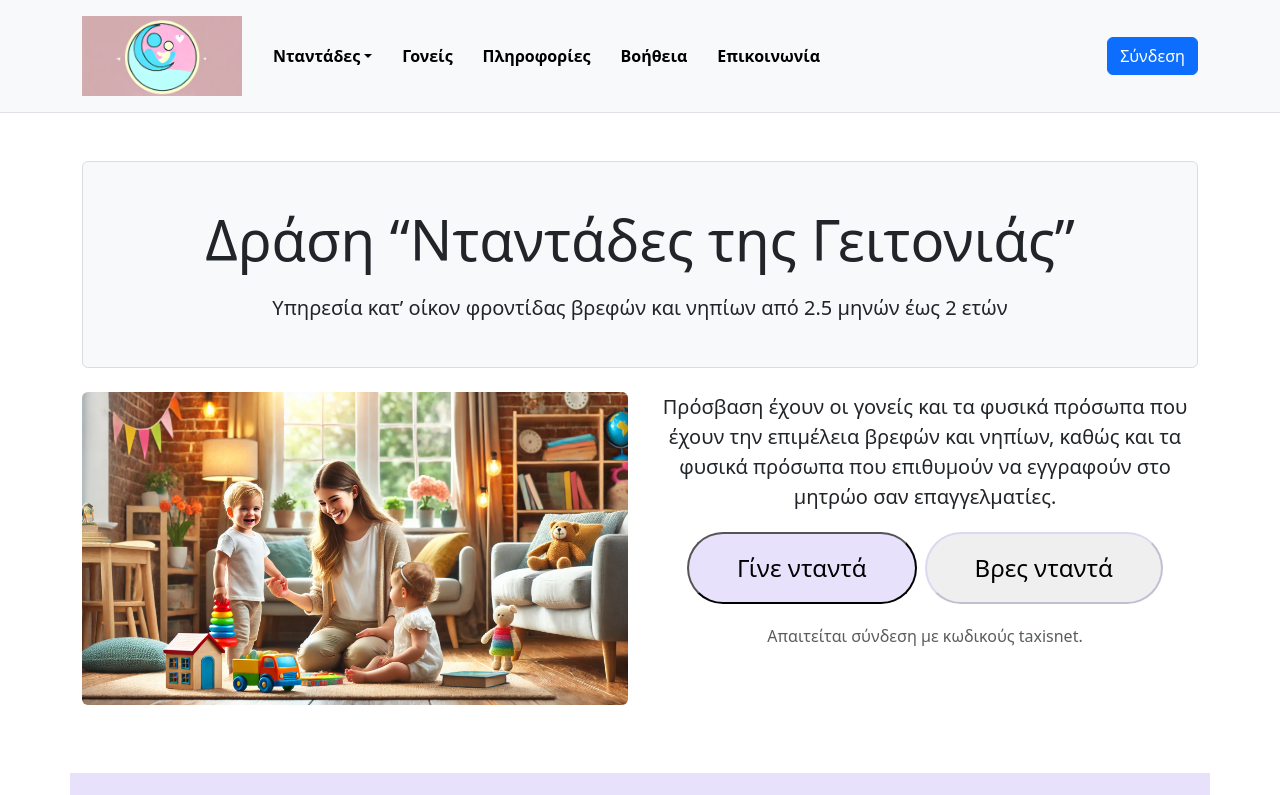
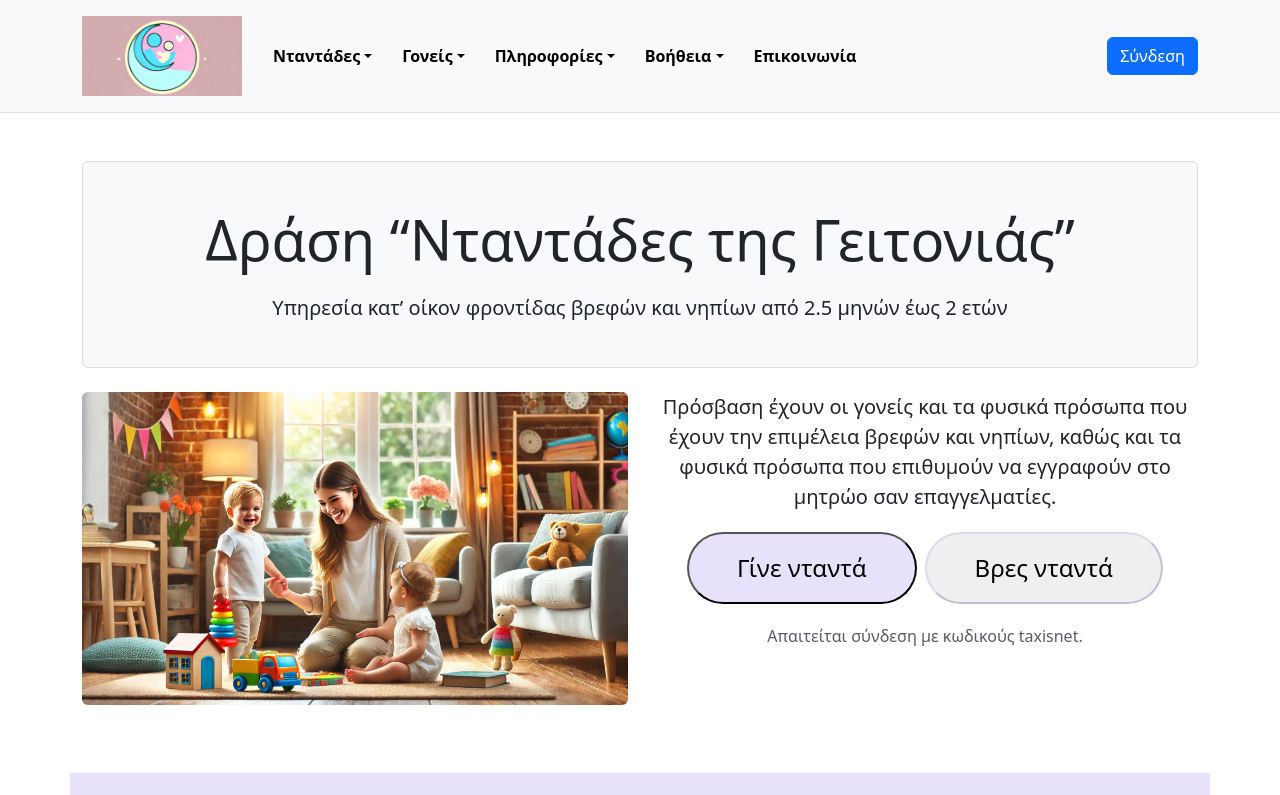
Before and after one commit to shavlego/EAM-PROJECT, a React (Vite) app in the folder my-react-app/: page / in a window 1280 px wide. Shown: the top 795 px of the page. Built offline with nearby package versions, Linux system fonts and the light colour scheme.

Commit message:
finished menu changes

```diff
--- a/my-react-app/src/components/Header.jsx
+++ b/my-react-app/src/components/Header.jsx
@@ -43,22 +43,84 @@ function Header() {
                     Γίνε Νταντά
                   </a>
                 </li>
-        </ul>
+              </ul>
             </li>
-            <li className="nav-item">
-              <Link to="/parents" className="nav-link">
+            <li className="nav-item dropdown">
+            <a
+              href="#"
+              className="nav-link dropdown-toggle"
+              id="parrentsDropdown"
+              role="button"
+              data-bs-toggle="dropdown"
+              aria-expanded="false"
+              >
                 Γονείς
-              </Link>
+              </a>
+              <ul className="dropdown-menu" aria-labelledby="parentsDropdown">
+                <li>
+                  <a className="dropdown-item" href="#">
+                    Οδηγίες για Γονείς
+                  </a>
+                </li>
+                <li>
+                  <a className="dropdown-item" href="#">
+                    Βρές Νταντά
+                  </a>
+                </li>
+              </ul>
             </li>
-            <li className="nav-item">
-              <Link to="/info" className="nav-link">
+            <li className="nav-item dropdown">
+            <a
+              href="#"
+              className="nav-link dropdown-toggle"
+              id="infoDropdown"
+              role="button"
+              data-bs-toggle="dropdown"
+              aria-expanded="false"
+              >
                 Πληροφορίες
-              </Link>
+              </a>
+              <ul className="dropdown-menu" aria-labelledby="infoDropdown">
+                <li>
+                  <a className="dropdown-item" href="#">
+                    Ανακοινώσεις
+                  </a>
+                </li>
+                <li>
+                  <a className="dropdown-item" href="#">
+                    Οδηγίες για Νταντάδες
+                  </a>
+                </li>
+                <li>
+                  <a className="dropdown-item" href="#">
+                    Οδηγίες για Γονείς
+                  </a>
+                </li>
+              </ul>
             </li>
-            <li className="nav-item">
-              <Link to="/help" className="nav-link">
+            <li className="nav-item dropdown">
+            <a
+              href="#"
+              className="nav-link dropdown-toggle"
+              id="helpDropdown"
+              role="button"
+              data-bs-toggle="dropdown"
+              aria-expanded="false"
+              >
                 Βοήθεια
-              </Link>
+              </a>
+              <ul className="dropdown-menu" aria-labelledby="helpDropdown">
+                <li>
+                  <a className="dropdown-item" href="#">
+                    Συχνές Ερωτήσεις
+                  </a>
+                </li>
+                <li>
+                  <a className="dropdown-item" href="#">
+                    Χάρτης Ιστοχώρου
+                  </a>
+                </li>
+              </ul>
             </li>
             <li className="nav-item">
               <Link to="/contact" className="nav-link">
```
Also changed, not shown: my-react-app/public/Images/Screenshot_1.png (added).
